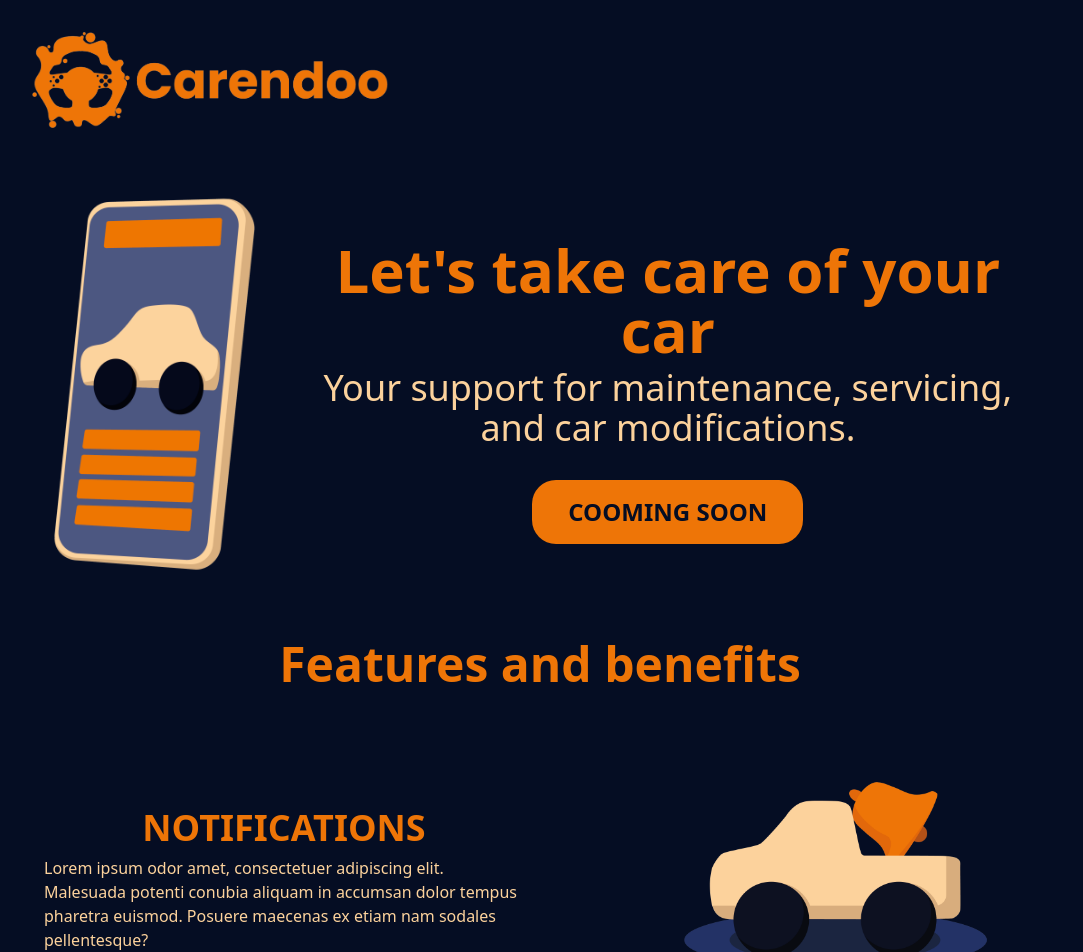
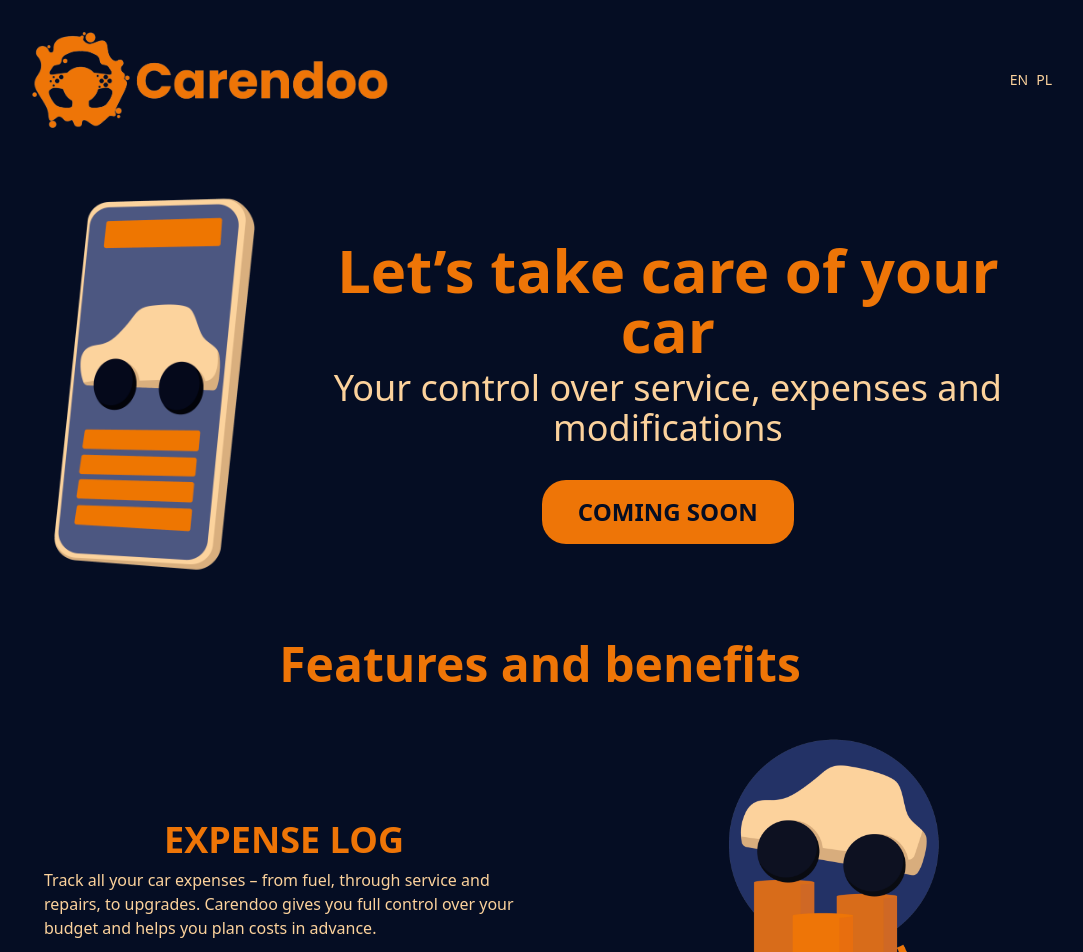
Before and after one commit to Harkor15/carendoo-landing, a React (Vite) app: page / in a window 1280 px wide. Shown: the top 952 px of the page, without its empty margins (100-1183 px from the left). Built offline with nearby package versions, Linux system fonts and the light colour scheme.

Commit message:
Add translations

```diff
--- a/package.json
+++ b/package.json
@@ -44,6 +44,8 @@
     "@heroicons/react": "2.1.5",
     "react": "18.3.1",
     "react-dom": "18.3.1"
+  ,"i18next": "^23.0.0",
+  "react-i18next": "^13.0.0"
   },
   "devDependencies": {
     "@commitlint/cli": "19.5.0",
--- /dev/null
+++ b/src/app/TranslationKeys.ts
@@ -0,0 +1,15 @@
+const  TranslationKeys = {
+  login: "login",
+  title: "title",
+  subtitle: "subtitle",
+  comingSoon: "comingSoon",
+  features: "features",
+  notifications: "notifications",
+  notificationsDesc: "notificationsDesc",
+  expense: "expense",
+  expenseDesc: "expenseDesc",
+  aiSupport: "aiSupport",
+  aiSupportDesc: "aiSupportDesc"
+};
+
+export default TranslationKeys;
--- a/src/app/app.tsx
+++ b/src/app/app.tsx
@@ -8,14 +8,25 @@
 import ButtonLarge from "components/ButtonLarge"
 import ButtonText from "components/ButtonText"
 
+import { useTranslation } from 'react-i18next';
+import TranslationKeys from "./TranslationKeys"
+
 function App() {
+  const { t, i18n } = useTranslation();
+
+  const switchLang = (lng: string) => i18n.changeLanguage(lng);
+
   return (
     <div className="h-full w-full bg-background font-poppins pt-4 px-4 sm:pt-6 sm:px-8 lg:pt-8 lg:px-32">
       {/* Section hero */}
       <div>
         {/* Top bar */}
-        <div className="left-0 right-0 h-12 flex items-center justify-between z-50 sm:h-24">
+          <div className="left-0 right-0 h-12 flex items-center justify-between z-50 sm:h-24">
           <img src={logo} alt="Logo" className="h-10 w-auto sm:h-24" />
+          <div className="flex items-center gap-2">
+            <button className="text-sm" onClick={() => switchLang('en')}>EN</button>
+            <button className="text-sm" onClick={() => switchLang('pl')}>PL</button>
+          </div>
           {/* <ButtonText text="LOG IN" /> */}
         </div>
         {/* Hero content */}
@@ -24,9 +35,9 @@
             <div className="flex flex-col items-center w-full sm:flex-row"  >
               <img src={img1} alt="img1" className="w-1/2 h-auto sm:h-96 sm:w-auto" />
               <div className="mt-4 flex items-center flex-col">
-                <h1 className="text-center mx-4">Let's take care of your car</h1>
-                <h4 className="text-center mx-4 mt-2">Your support for maintenance, servicing, and car modifications.</h4>
-                <ButtonSmall text="cooming soon" onClick={() => {}} />
+                <h1 className="text-center mx-4">{t(TranslationKeys.title)}</h1>
+                <h4 className="text-center mx-4 mt-2">{t(TranslationKeys.subtitle)}</h4>
+                <ButtonSmall text={t(TranslationKeys.comingSoon)} onClick={() => {}} />
               </div>
             </div>
           </div>
@@ -35,10 +46,10 @@
       </div>
       {/* Middle section*/}
       <div className="flex justify-center pt-16 items-center flex-col">
-        <h2>Features and benefits</h2>
-        <Card title="NOTIFICATIONS" content="Lorem ipsum odor amet, consectetuer adipiscing elit. Malesuada potenti conubia aliquam in accumsan dolor tempus pharetra euismod. Posuere maecenas ex etiam nam sodales pellentesque?" image={img2}/>
-        <Card title="EXPENSE LOG" content="Class quisque bibendum class massa tempor neque sit habitant. Venenatis montes ligula dictum inceptos eros conubia natoque. Tempor ultrices lobortis quis tristique" image={img3}  reverseOrder={true}/>
-        <Card title="AI SUPPORT" content="CEx dolor proin vitae donec at sed augue. Torquent aptent semper consectetur eu vitae. Elit primis non torquent a; nullam at finibus." image={img4} />
+        <h2>{t(TranslationKeys.features)}</h2>
+        <Card title={t(TranslationKeys.expense)} content={t(TranslationKeys.expenseDesc)} image={img3} />
+        <Card title={t(TranslationKeys.notifications)} content={t(TranslationKeys.notificationsDesc)} image={img2} reverseOrder={true}/>
+        <Card title={t(TranslationKeys.aiSupport)} content={t(TranslationKeys.aiSupportDesc)} image={img4} />
       </div>
 
       {/* <ButtonLarge upperText="GET STARTED" bottomText="IT'S FREE" icon="" onClick={() => {}} /> */}
--- /dev/null
+++ b/src/i18n.ts
@@ -0,0 +1,47 @@
+import TranslationKeys from 'app/TranslationKeys';
+import i18n from 'i18next';
+import { initReactI18next } from 'react-i18next';
+
+const resources = {
+    en: {
+        translation: {
+            [TranslationKeys.login]: "LOG IN",
+            [TranslationKeys.title]: "Let’s take care of your car",
+            [TranslationKeys.subtitle]: "Your control over service, expenses and modifications",
+            [TranslationKeys.comingSoon]: "coming soon",
+            [TranslationKeys.features]: "Features and benefits",
+            [TranslationKeys.notifications]: "NOTIFICATIONS",
+            [TranslationKeys.notificationsDesc]: "Don’t let anything slip by – Carendoo will remind you about inspections, oil changes, services, and all important car-related deadlines. Stay on top of everything and avoid unexpected problems.",
+            [TranslationKeys.expense]: "EXPENSE LOG",
+            [TranslationKeys.expenseDesc]: "Track all your car expenses – from fuel, through service and repairs, to upgrades. Carendoo gives you full control over your budget and helps you plan costs in advance.",
+            [TranslationKeys.aiSupport]: "AI SUPPORT",
+            [TranslationKeys.aiSupportDesc]: "Not sure what’s wrong with your car? Carendoo helps you diagnose issues – just describe the symptoms, and our artificial intelligence will suggest possible faults and guide you on the next steps. This way, you can quickly understand what’s happening with your vehicle and take action before minor problems turn into costly repairs."
+        }
+    },
+    pl: {
+        translation: {
+            [TranslationKeys.login]: "ZALOGUJ SIĘ",
+            [TranslationKeys.title]: "Zadbajmy o twój samochód",
+            [TranslationKeys.subtitle]: "Twoja kontrola nad serwisem wydatkami i modyfikacjami",
+            [TranslationKeys.comingSoon]: "wkrótce",
+            [TranslationKeys.features]: "Funkcje i korzyści",
+            [TranslationKeys.notifications]: "POWIADOMIENIA",
+            [TranslationKeys.notificationsDesc]: "Nie pozwól, by coś Ci umknęło – Carendoo przypomni o przeglądach, wymianie oleju, serwisach i wszystkich ważnych terminach związanych z Twoim autem. Dzięki temu zawsze będziesz na bieżąco i unikniesz niespodziewanych problemów.",
+            [TranslationKeys.expense]: "DZIENNIK WYDATKÓW",
+            [TranslationKeys.expenseDesc]: "Śledź wszystkie wydatki swojego samochodu – od spalania, przez serwis i naprawy, po modyfikacje. Carendoo daje Ci pełną kontrolę nad budżetem i pozwala planować koszty z wyprzedzeniem.",
+            [TranslationKeys.aiSupport]: "WSPARCIE AI",
+            [TranslationKeys.aiSupportDesc]: "Nie wiesz, co dolega Twojemu samochodowi? Carendoo pomoże Ci zdiagnozować problemy – wystarczy opisać objawy, a nasza sztuczna inteligencja zasugeruje możliwe usterki i podpowie kolejne kroki. Dzięki temu szybciej zrozumiesz, co dzieje się z Twoim autem i jak temu zaradzić."
+        }
+    }
+};
+
+i18n
+    .use(initReactI18next)
+    .init({
+        resources,
+        lng: typeof navigator !== 'undefined' ? navigator.language.split('-')[0] : 'en',
+        fallbackLng: 'en',
+        interpolation: { escapeValue: false }
+    });
+
+export default i18n;
--- a/src/main.tsx
+++ b/src/main.tsx
@@ -3,6 +3,7 @@
 import "./index.css";
 import App from "app/app";
 import ico from "./images/ico.png";
+import "./i18n";
 
 const setFavicon = (href: string) => {
   const existing = document.querySelector("link[rel~='icon']") as HTMLLinkElement | null;
```
Also changed, not shown: 2 other files (tests, documents, lock files or other folders).
